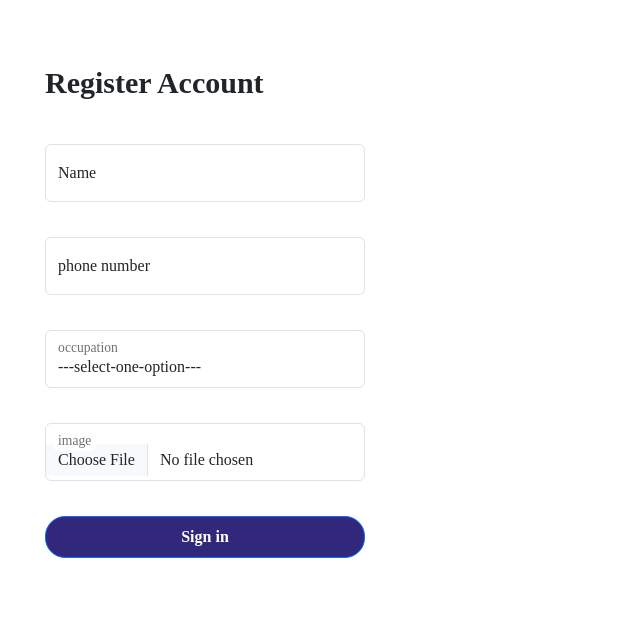
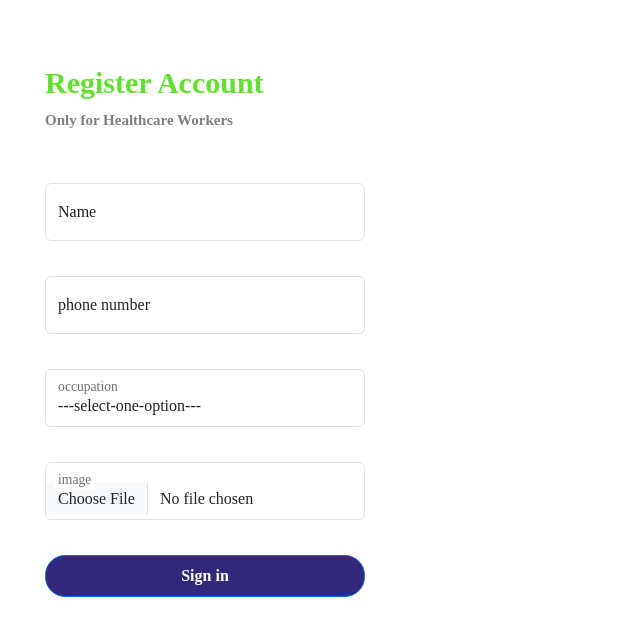
Before and after one commit to hars-shit/Instant-Rescue, a React (Vite) app: page /SignUp in a window 1280 px wide. Shown: the top 636 px of the page, without its empty margins (0-640 px from the left). Built offline with nearby package versions, Linux system fonts and the light colour scheme; no server answers.

Commit message:
sixteenth commit

```diff
--- a/src/App.jsx
+++ b/src/App.jsx
@@ -17,7 +17,7 @@ function App() {
     <BrowserRouter>
     <Routes>
 
-    <Route path="/"element={<UserLocation />}/>
+    <Route path="/" element={<UserLocation />}/>
         <Route path="/SignUp" element={<SignUp />}/>
         <Route path="/Features" element={<Features />}/>
         <Route path="/APIs" element={<APIs />}/>
--- a/src/MainPages/Jsx/Footer.jsx
+++ b/src/MainPages/Jsx/Footer.jsx
@@ -10,13 +10,13 @@ const Footer=()=>{
         <div className="b-example-divider"></div>
   <footer className="py-3 my-4">
     <ul className="nav justify-content-center border-bottom pb-3 mb-3">
-      <li className="nav-item"><Link to="/" className="nav-link px-2 text-body-secondary">Home</Link></li>
-      <li className="nav-item"><Link to="/Features" className="nav-link px-2 text-body-secondary">Features</Link></li>
-      <li className="nav-item"><Link to="/APIs" className="nav-link px-2 text-body-secondary">APIs</Link></li>
-      <li className="nav-item"><Link to="/FAQs" className="nav-link px-2 text-body-secondary">FAQs</Link></li>
-      <li className="nav-item"><Link to="https://github.com/hars-shit/Instant-Rescue" className="nav-link px-2 text-body-secondary">About</Link></li>
+      {/* <li className="nav-item"><Link to="/" className="nav-link px-2 text-body-secondary">Home</Link></li> */}
+      <li className="nav-item"><Link to="/SignUp" className="nav-link px-2 text-body-secondary footer-link">SignUp </Link></li>
+      <li className="nav-item"><Link to="/APIs" className="nav-link px-2 text-body-secondary footer-link">APIs</Link></li>
+      <li className="nav-item"><Link to="/FAQs" className="nav-link px-2 text-body-secondary footer-link">FAQs</Link></li>
+      <li className="nav-item"><Link to="https://github.com/hars-shit/Instant-Rescue" className="nav-link px-2 text-body-secondary footer-link">About</Link></li>
     </ul>
-    <p className="text-center text-body-secondary">© 2023 instant-rescue, Inc</p>
+    <p className="text-center text-body-secondary footer-link">© 2023 instant-rescue, Inc</p>
   </footer>
   </>
 
--- a/src/MainPages/Styles/Footer.css
+++ b/src/MainPages/Styles/Footer.css
@@ -9,3 +9,9 @@
     flex-direction: row;
     list-style: none;
 }
+ul{
+    gap: 15px;
+}
+.footer-link{
+    font-weight: 700;
+}
--- a/src/MainPages/Styles/SignUpAlert.css
+++ b/src/MainPages/Styles/SignUpAlert.css
@@ -1,11 +1,13 @@
 #signUp{
     font-size: 25px;
     color: #6a6887;
+    font-weight: 700;
 }
 a{
     text-decoration: none;
     display: flex;
     gap: 20px;
+    font-weight: 700;
     color: #917676;
     align-items: center;
 }
--- a/src/MainPages/Styles/Staff.css
+++ b/src/MainPages/Styles/Staff.css
@@ -44,13 +44,16 @@
 }
 #name{
     font-size: 1rem;
+    font-weight: 700;
 }
 #call-icon{
     font-size: 30px;
+    font-weight: 700;
 }
 #occupation{
     color: gray;
     font-size: 0.8rem;
+    font-weight: 700;
 }
 .loader {
     border: 6px solid #f3f3f3;
--- a/src/MainPages/Styles/StreetLoc.css
+++ b/src/MainPages/Styles/StreetLoc.css
@@ -8,13 +8,17 @@ p svg{
     font-size: 20px;
     margin-right: 10px;
     color: teal;
+    font-weight: 700;
 }
 #street{
     font-size: 22px;
+    font-weight: 700;
 }
 .addressBook{
     padding-left: 10px;
+    font-weight: 550;
 }
 .streetBook{
     padding-left: 8px;
+    font-weight: 550;
 }
--- a/src/SignUp/SignUp.css
+++ b/src/SignUp/SignUp.css
@@ -28,6 +28,13 @@
 .signUp-heading{
     font-size: 30px;
     font-weight: 700;
+    display: flex;
+    gap: 10px;
+    align-items: center;
+}
+.signUp-heading svg{
+    font-size: 20px;
+    color: #31287c;
 }
 .submit-btn{
     border-radius: 20px;
@@ -35,12 +42,14 @@
     background-color: #31287c;
 
 }
-.signUp-main{
-    position: relative;
+.minor-heading{
+color: gray;
+font-size: 15px;
+font-weight: 700;
+/* margin-left: 31px; */
 }
-img{
-    max-width: -webkit-fill-available;
-    opacity: 0.2;
-    position: absolute;
-    height: 99vh;
+#heading{
+    margin-bottom: 0px;
+    color: #5fe32a;
+    font-weight: 700;
 }
--- a/src/SignUp/SignUp.jsx
+++ b/src/SignUp/SignUp.jsx
@@ -1,5 +1,6 @@
 import React, { useEffect, useState } from "react";
 import '../SignUp/SignUp.css'
+import {FaUserMd} from 'react-icons/fa';
 const SignUp=()=>{
   const [medicLong,setMedicLong]=useState();
   const [medicLet,setMedicLet]=useState();
@@ -21,11 +22,14 @@ const SignUp=()=>{
           {/* <img src="src/assets/th1.png" alt="" /> */}
 
   <form className="form-container">
+    <div>
 
-    <h1 className="signUp-heading">Register Account</h1>
+    <h1 className="signUp-heading"><p id="heading">Register Account</p></h1>
+    <p className="minor-heading">Only for Healthcare Workers</p>
+    </div>
 
     <div className="form-floating">
-      <input type="text" className="form-control" id="floatingInput" placeholder="Dr. Kamlesh Bhatt" />
+      <input type="text" className="form-control" id="floatingInput"  placeholder="Dr. Kamlesh Bhatt" />
       <label >Name</label>
     </div>
     <div className="form-floating">
--- a/src/index.css
+++ b/src/index.css
@@ -1,4 +1,5 @@
 body{
     font-family: 'Roboto Slab', serif;
     padding: 5px 5px;
+    /* font-weight: 700; */
 }
```
